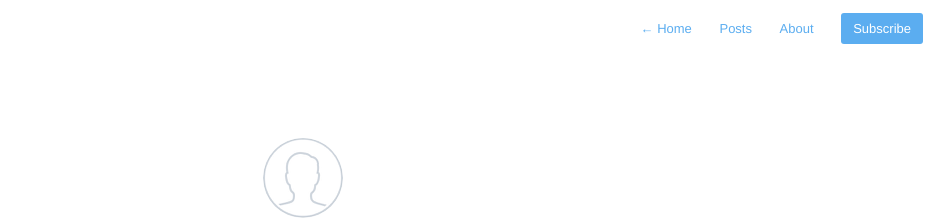
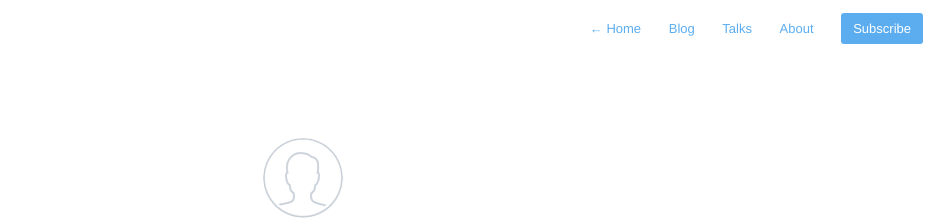
Before and after one commit to samueldmq/samueldmq-old-website, a Jekyll site: the page built from index.html, in a window 1280 px wide. Shown: the top 219 px of the page, without its empty margins (337-1280 px from the left). Built offline with Jekyll 4.4.1, drawn with Linux system fonts in a browser that asks for light colours; nearby versions of some CDN libraries; the list of posts is cut into pages by our own code.

Commit message:
Add route to talks != posts

```diff
--- a/_includes/navigation.html
+++ b/_includes/navigation.html
@@ -3,8 +3,12 @@
         <a href="{{ site.baseurl }}"> <span class="arrow">←</span> Home </a>
     {% endif %}
 
-    {% if page.url != "/posts/" %}
-        <a href="{{ site.baseurl }}posts">Posts </a>
+    {% if page.url != "/blog/" %}
+        <a href="{{ site.baseurl }}blog">Blog </a>
+    {% endif %}
+
+    {% if page.url != "/talks/" %}
+        <a href="{{ site.baseurl }}blog">Talks </a>
     {% endif %}
 
     {% if page.url != "/about/" %}
--- a/posts.html
+++ b/blog.html
@@ -1,7 +1,3 @@
----
-profile: true
----
-
 {% include post-list.html %}
 
 {% include footer.html %}
--- /dev/null
+++ b/talks.html
@@ -0,0 +1,3 @@
+{% include talk-list.html %}
+
+{% include footer.html %}
```
